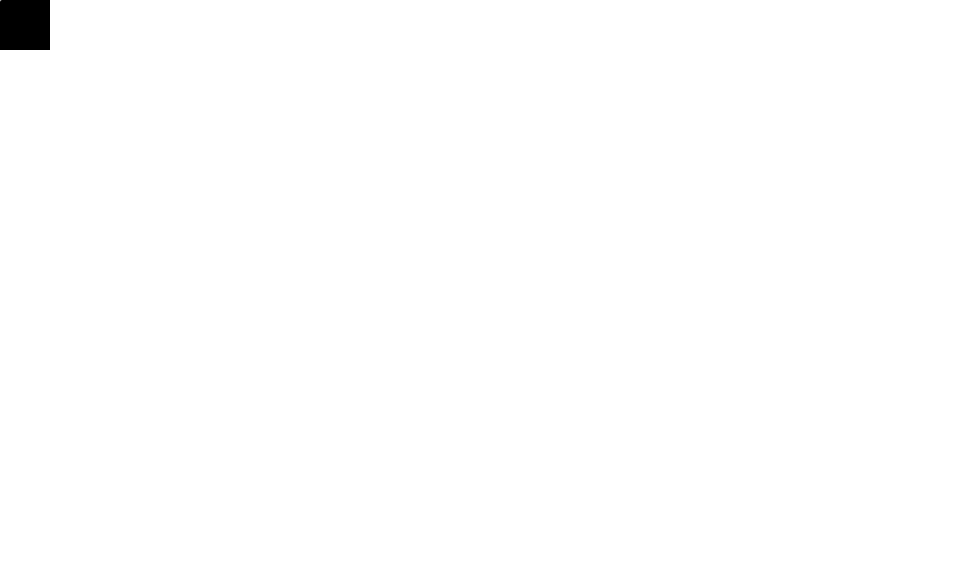
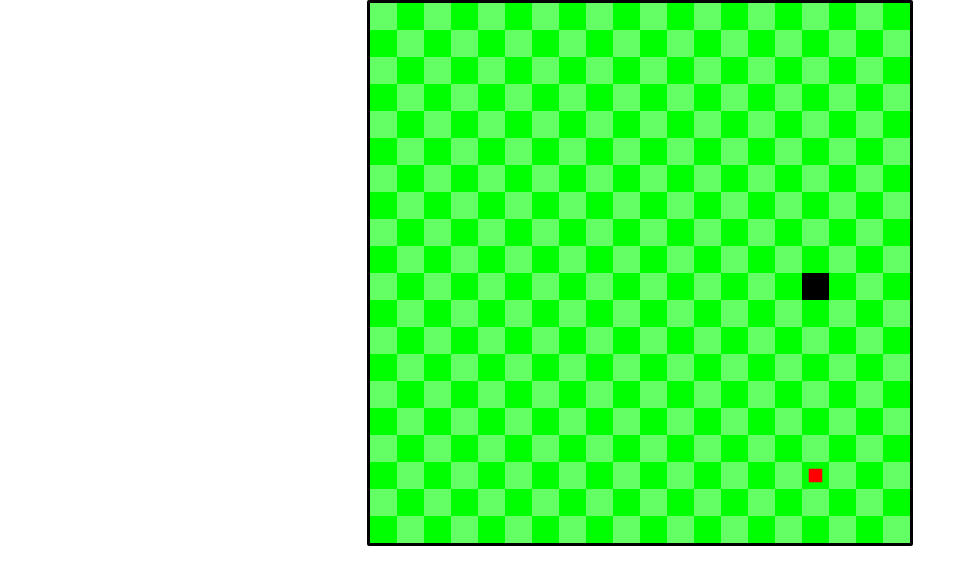
Before and after one commit to Kr1jn/just_trying_stuff, a plain HTML site: page index.html in a window 1280 px wide. Shown: the whole page, without its empty margins (0-976 px from the left). Drawn offline with Linux system fonts and the light colour scheme.

Commit message:
versie 2

```diff
--- a/assets/css/style.css
+++ b/assets/css/style.css
@@ -1,10 +1,14 @@
 body {
     margin: 0%;
+    align-items: center;
+    justify-content: center;
+    text-align: center;
 }
 
 #gameborder {
-    width: 960px;
+    width: 540px;
     height: 540px;
+    border-style: solid;
     border-radius: 2px;
     border-color: black;
 }
--- a/index.html
+++ b/index.html
@@ -5,7 +5,7 @@
         <link rel="stylesheet" href="assets/css/style.css">
     </head>
     <body>
-        <canvas id="gameborder" width="1920" height="1080">
+        <canvas id="gameborder" width="1080" height="1080">
         </canvas>
         <script src="index.js">
         </script>
--- a/index.js
+++ b/index.js
@@ -4,6 +4,23 @@ let player = {
     x:0,
     y:0
 };
+
+let apple = {
+    x:0,
+    y:0
+};
+const col = {
+    color1:"rgba(0, 255, 0, 1)",
+    color2:"rgba(100, 255, 100, 1)",
+    color3:"rgba(255, 0, 0, 1)"
+};
+
+let ocupied = false;
+let dead= false;
+let segment= [];
+let length = 0;
+let direction = 2;
+let playerSize = 54;
 let keys = {
     w: false,
     a: false,
@@ -11,6 +28,24 @@ let keys = {
     d: false,
     space: false
 };
+class Segment {
+    constructor(pos, live) {
+        this.pos = pos;
+        this.live = live;
+    }
+}
+refresh();
+function refresh() {
+    segment = [];
+    ocupied = false;
+    player.x = 7*playerSize;
+    player.y = 10*playerSize;
+    direction = 1;
+    length = 0;
+    apple.x = 11*playerSize;
+    apple.y = 10*playerSize;
+    dead = false;
+}
 
 document.addEventListener('keyup', function(event) {
     if(event.code == 'KeyA') {
@@ -52,26 +87,124 @@ document.addEventListener('keydown', function(event) {
 
 
 setInterval(function() {
-    move();
+    moveDir();
     draw();
 },1000/60
 );
+setInterval(function() {
+    move();
+},500
+);
 function draw() {
     con.clearRect(0,0,can.width,can.height);
-    con.fillRect(player.x, player.y, 100, 100);
+    board();
+    if (!dead) {
+        con.fillStyle="rgba(0, 0, 0, 1)";
+        for (let i in segment) {
+            con.fillRect(segment[i].pos.x, segment[i].pos.y, playerSize, playerSize);
+        }
+        con.fillRect(player.x, player.y, playerSize, playerSize);
+        con.fillStyle=col.color3;
+        con.fillRect(apple.x+playerSize/4, apple.y+playerSize/4, playerSize/2, playerSize/2);
+    }
+    else {
+        con.fillStyle= "rgba(0, 0, 0, 1)";
+        con.font = "70px Georgia";
+        con.fillText("Game over!",can.width/2-150, can.height/2);
+        con.fillText("press space to respawn",can.width/2-300, can.height/2+100);
+    }
 }
 
-function move() {
-    if(keys.a) {
-        player.x -= 3;
-    }
-    if(keys.w) {
-        player.y -= 3;
-    }
-    if(keys.s) {
-        player.y += 3;
-    }
-    if(keys.d) {
-        player.x += 3;
+function board() {
+    for (let x = 0; x < 20; x++) {
+        for (let y = 0; y < 20; y++) {
+            if ((x % 2 == 0 && y % 2 == 0) || (x % 2 != 0 && y % 2 != 0)) {
+                con.fillStyle= col.color2;
+            } else {
+                con.fillStyle= col.color1;
+            }
+            con.fillRect(x*54, y*54, 54, 54);
+        }
     }
 }
+function move() {
+    segment.push(new Segment({x: player.x, y: player.y}, length));
+    for (let i in segment) {
+        segment[i].live--;
+        if (segment[i].live < 1) {
+            segment.splice(i,1);
+        }
+    }
+    if(direction==3) {
+        player.x -= 54;
+    }
+    if(direction==0) {
+        player.y -= 54;
+    }
+    if(direction==2) {
+        player.y += 54;
+    }
+    if(direction==1) {
+        player.x += 54;
+    }
+    for (let i in segment) {
+        if (player.x == segment[i].pos.x && player.y == segment[i].pos.y) {
+            ocupied = true;
+            break;
+        }
+    }
+    if(ocupied || player.x < 0 || player.y <0 || player.x >= 1080 || player.y >= 1080) {
+        dead = true;
+    }
+    if (apple.x == player.x && apple.y == player.y) {
+        eatfood();
+    }
+}
+
+function moveDir() {
+    if(keys.a && direction !=1) {
+        direction= 3;
+    }
+    if(keys.w && direction !=2) {
+        direction =0;
+    }
+    if(keys.s && direction !=0) {
+        direction= 2;
+    }
+    if(keys.d && direction !=3) {
+        direction= 1;
+    }
+    if(keys.space && dead) {
+        refresh();
+    }
+}
+
+function eatfood() {
+    length++;
+    for (let i in segment) {
+        segment[i].live++;
+    }
+    moveApple();
+}
+
+function moveApple() {
+    while(true) {
+        apple.x = Math.round(Math.random()*19)*playerSize;
+        apple.y = Math.round(Math.random()*19)*playerSize;
+        let meReturn = false;
+        if (apple.x != player.x && apple.y != player.y) {
+            meReturn = true;
+        }
+        if (!meReturn) {
+            for (let i in segment) {
+                if (apple.x == segment[i].pos.x && apple.y == segment[i].pos.y) {
+                    meReturn = true;
+                    break;
+                }
+            }
+        }
+        else {
+            return "happy";
+        }
+    }
+}
```
